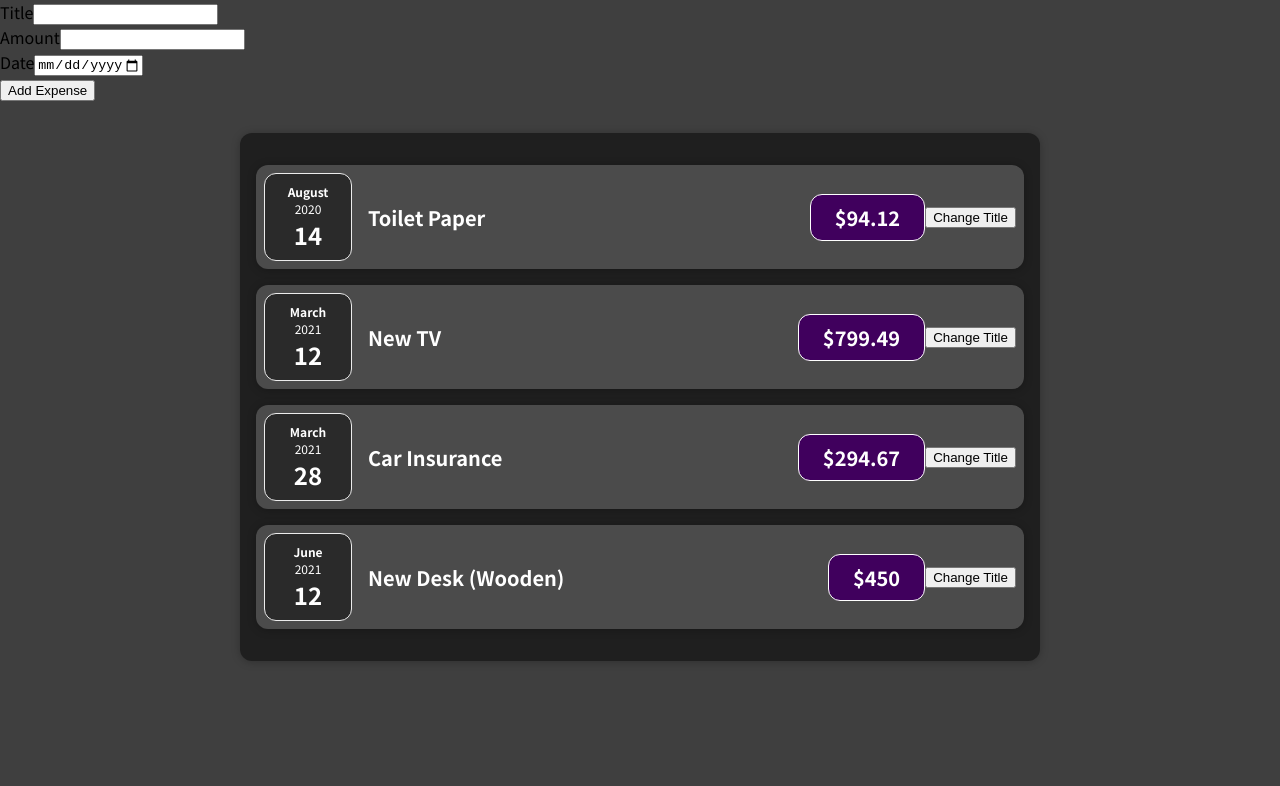
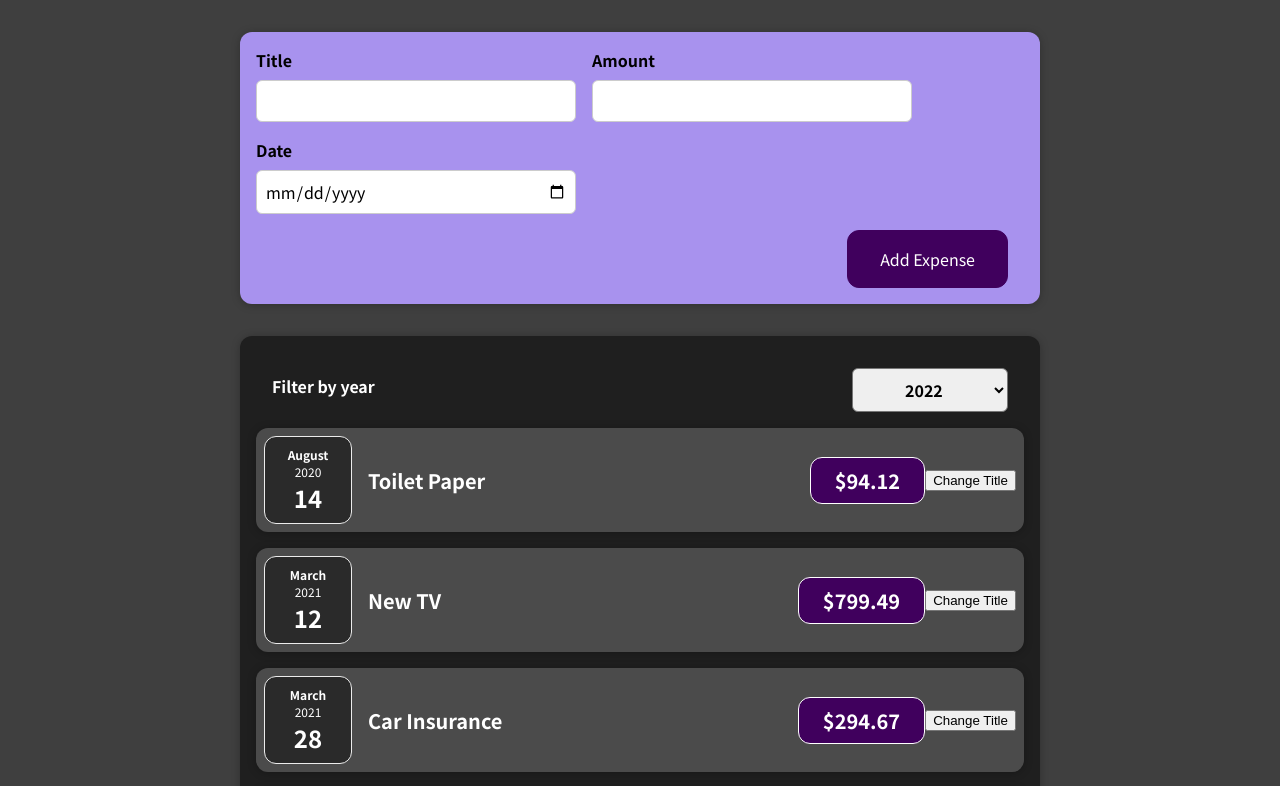
Before and after one commit to MARConthemove/jsFutureTraining-React, a React (Create React App) app in the folder react-complete-guide/: page / in a window 1280 px wide. Shown: the top 786 px of the page. Built offline with nearby package versions, Linux system fonts and the light colour scheme.

Commit message:
implementing filter component

```diff
--- a/react-complete-guide/src/App.js
+++ b/react-complete-guide/src/App.js
@@ -1,7 +1,9 @@
+import ExpensesFilter from "./components/ExpensesFilter/ExpensesFilter"
 import Expenses from "./components/Expenses/Expenses"
 import NewExpense from "./components/NewExpense/NewExpense"
 
 const App = () => {
+
   const expenses = [
     {
       id: "e1",
@@ -28,9 +30,15 @@
       date: new Date(2021, 5, 12),
     },
   ]
+
+  const addExpenseHandler = (expense) => {
+    console.log('In App.js')
+    console.log(expense)
+  }
+
   return (
     <div>
-      <NewExpense />
+      <NewExpense onAddExpense={addExpenseHandler} />
       <Expenses items={expenses} />
     </div>
   )
--- a/react-complete-guide/src/components/Expenses/Expenses.js
+++ b/react-complete-guide/src/components/Expenses/Expenses.js
@@ -2,10 +2,12 @@
 import Card from "../UI/Card"
 
 import "./Expenses.css"
+import ExpensesFilter from "../ExpensesFilter/ExpensesFilter"
 
 const Expenses = (props) => {
   return (
     <Card className="expenses">
+      <ExpensesFilter />
       <ExpenseItem
         title={props.items[0].title}
         amount={props.items[0].amount}
--- /dev/null
+++ b/react-complete-guide/src/components/ExpensesFilter/ExpensesFilter.css
@@ -0,0 +1,24 @@
+.expenses-filter {
+  color: white;
+  padding: 0 1rem;
+}
+
+.expenses-filter__control {
+  display: flex;
+  width: 100%;
+  align-items: center;
+  justify-content: space-between;
+  margin: 1rem 0;
+}
+
+.expenses-filter label {
+  font-weight: bold;
+  margin-bottom: 0.5rem;
+}
+
+.expenses-filter select {
+  font: inherit;
+  padding: 0.5rem 3rem;
+  font-weight: bold;
+  border-radius: 6px;
+}
--- /dev/null
+++ b/react-complete-guide/src/components/ExpensesFilter/ExpensesFilter.js
@@ -0,0 +1,21 @@
+import React, { useState } from 'react'
+
+import './ExpensesFilter.css'
+
+const ExpensesFilter = () => {
+  return (
+    <div className='expenses-filter'>
+      <div className='expenses-filter__control'>
+        <label>Filter by year</label>
+        <select>
+          <option value='2022'>2022</option>
+          <option value='2021'>2021</option>
+          <option value='2020'>2020</option>
+          <option value='2019'>2019</option>
+        </select>
+      </div>
+    </div>
+  )
+}
+
+export default ExpensesFilter
--- a/react-complete-guide/src/components/NewExpense/ExpenseForm.css
+++ b/react-complete-guide/src/components/NewExpense/ExpenseForm.css
@@ -0,0 +1,26 @@
+.new-expense__controls {
+  display: flex;
+  flex-wrap: wrap;
+  gap: 1rem;
+  margin-bottom: 1rem;
+  text-align: left;
+}
+
+.new-expense__control label {
+  font-weight: bold;
+  margin-bottom: 0.5rem;
+  display: block;
+}
+
+.new-expense__control input {
+  font: inherit;
+  padding: 0.5rem;
+  border-radius: 6px;
+  border: 1px solid #ccc;
+  width: 20rem;
+  max-width: 100%;
+}
+
+.new-expense__actions {
+  text-align: right;
+}
--- a/react-complete-guide/src/components/NewExpense/ExpenseForm.js
+++ b/react-complete-guide/src/components/NewExpense/ExpenseForm.js
@@ -1,26 +1,75 @@
-import React from "react"
+import React, { useState } from 'react'
 
-import "./ExpenseForm.css"
+import './ExpenseForm.css'
 
-const ExpenseForm = () => {
+const ExpenseForm = (props) => {
+  const [enteredTitle, setEnteredTitle] = useState('')
+  const [enteredAmount, setEnteredAmount] = useState('')
+  const [enteredDate, setEnteredDate] = useState('')
+
+  const titleChangeHandler = (event) => {
+    setEnteredTitle(event.target.value)
+  }
+
+  const amountChangeHandler = (event) => {
+    setEnteredAmount(event.target.value)
+  }
+
+  const dateChangeHandler = (event) => {
+    setEnteredDate(event.target.value)
+  }
+
+  const submitHandler = (event) => {
+    event.preventDefault()
+
+    const expenseData = {
+      title: enteredTitle,
+      amount: enteredAmount,
+      date: new Date(enteredDate),
+    }
+
+    props.onSaveExpenseData(expenseData)
+
+    // Reset after submit
+    setEnteredTitle('')
+    setEnteredAmount('')
+    setEnteredDate('')
+  }
+
   return (
-    <form>
-      <div className="new-expense__controls">
-        <div className="new-expense__control">
+    <form onSubmit={submitHandler}>
+      <div className='new-expense__controls'>
+        <div className='new-expense__control'>
           <label>Title</label>
-          <input type="text" />
+          <input
+            type='text'
+            value={enteredTitle}
+            onChange={titleChangeHandler}
+          />
         </div>
-        <div className="new-expense__control">
+        <div className='new-expense__control'>
           <label>Amount</label>
-          <input type="number" min="0.01" step="0.01" />
+          <input
+            type='number'
+            min='0.01'
+            step='0.01'
+            value={enteredAmount}
+            onChange={amountChangeHandler}
+          />
         </div>
-        <div className="new-expense__control">
+        <div className='new-expense__control'>
           <label>Date</label>
-          <input type="date" min="2019-01-01" max="2022-12-31" />
+          <input
+            type='date'
+            min='2019-01-01'
+            max='2022-12-31'
+            value={enteredDate}
+            onChange={dateChangeHandler}
+          />
         </div>
       </div>
-      <div className="new-expense__actions">
-        <button type="submit">Add Expense</button>
+      <div className='new-expense__actions'>
+        <button type='submit'>Add Expense</button>
       </div>
     </form>
   )
--- a/react-complete-guide/src/components/NewExpense/NewExpense.css
+++ b/react-complete-guide/src/components/NewExpense/NewExpense.css
@@ -1,3 +1,38 @@
 .new-expense {
+  background-color: #a892ee;
+  padding: 1rem;
+  margin: 2rem auto;
+  width: 50rem;
+  max-width: 95%;
+  border-radius: 12px;
+  text-align: center;
+  box-shadow: 0 1px 8px rgba(0, 0, 0, 0.25);
+}
 
+.new-expense button {
+  font: inherit;
+  cursor: pointer;
+  padding: 1rem 2rem;
+  border: 1px solid #40005d;
+  background-color: #40005d;
+  color: white;
+  border-radius: 12px;
+  margin-right: 1rem;
 }
+
+.new-expense button:hover,
+.new-expense button:active {
+  background-color: #510674;
+  border-color: #510674;
+}
+
+.new-expense button.alternative {
+  color: #220131;
+  border-color: transparent;
+  background-color: transparent;
+}
+
+.new-expense button.alternative:hover,
+.new-expense button.alternative:active {
+  background-color: #ddb3f8;
+}
--- a/react-complete-guide/src/components/NewExpense/NewExpense.js
+++ b/react-complete-guide/src/components/NewExpense/NewExpense.js
@@ -3,10 +3,18 @@
 
 import './NewExpense.css'
 
-const NewExpense = () => {
+const NewExpense = (props) => {
+  const saveExpenseDataHandler = (enteredExpenseData) => {
+    const expenseData = {
+      ...enteredExpenseData,
+      id: Math.random().toString()
+    }
+    props.onAddExpense(expenseData)
+  }
+
   return (
     <div className="new-expense">
-      <ExpenseForm />
+      <ExpenseForm onSaveExpenseData={saveExpenseDataHandler}/>
     </div>
   )
 }
```
Also changed, not shown: 1 other file (tests, documents, lock files or other folders).
